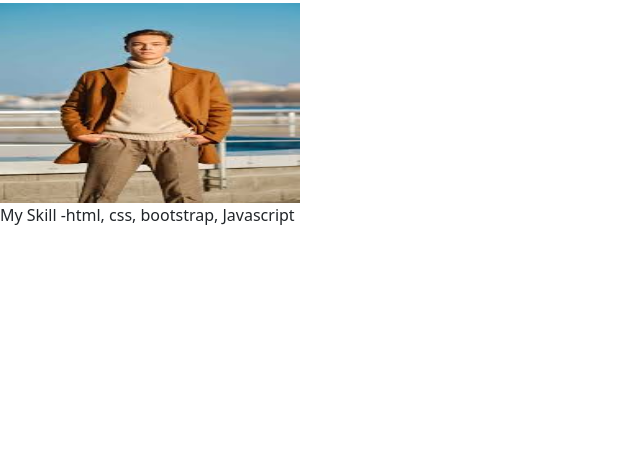
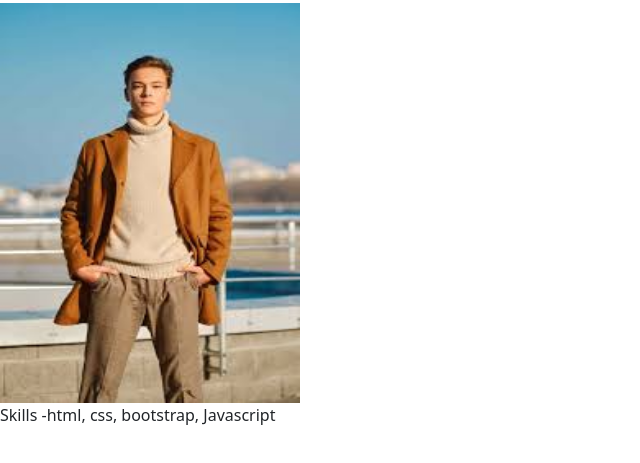
Before and after one commit to Sumedhjunankar/Sumedh_Portfolio, a website: page Index.html in a window 1280 px wide. Shown: the part 53-516 px from the top of the page, without its empty margins (0-640 px from the left). Drawn offline with nearby package versions, Linux system fonts and the light colour scheme.

Commit message:
Version-3
Index change to index

```diff
--- a/Index.html
+++ b/Index.html
@@ -10,7 +10,7 @@
 </head>
 <body>
     <h1>UI-Developer</h1>
-    <img src="Public/Images/Men-fashion.jpg" width="300px" height="200px">
-    <p>My Skill -html, css, bootstrap, Javascript</p>
+    <img src="Public/Images/Men-fashion.jpg" width="300px" height="400px">
+    <p>Skills -html, css, bootstrap, Javascript</p>
 </body>
 </html>
```
